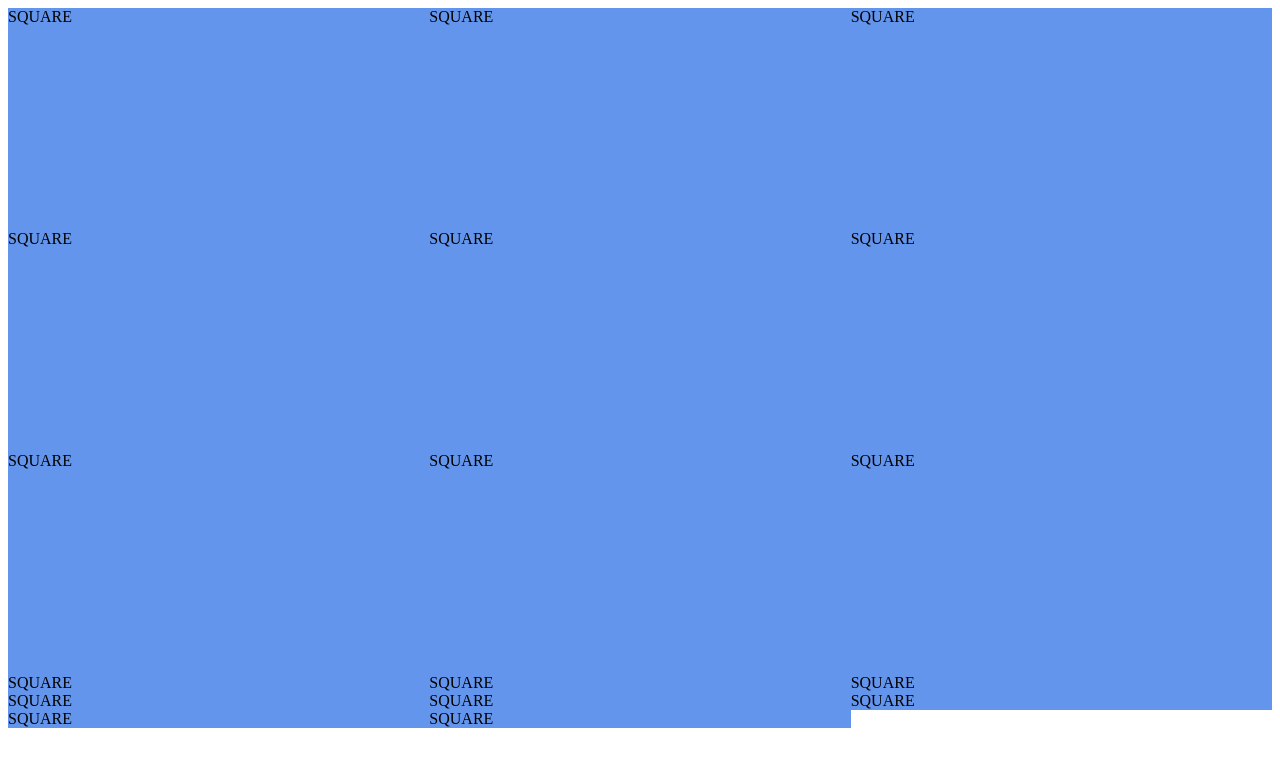
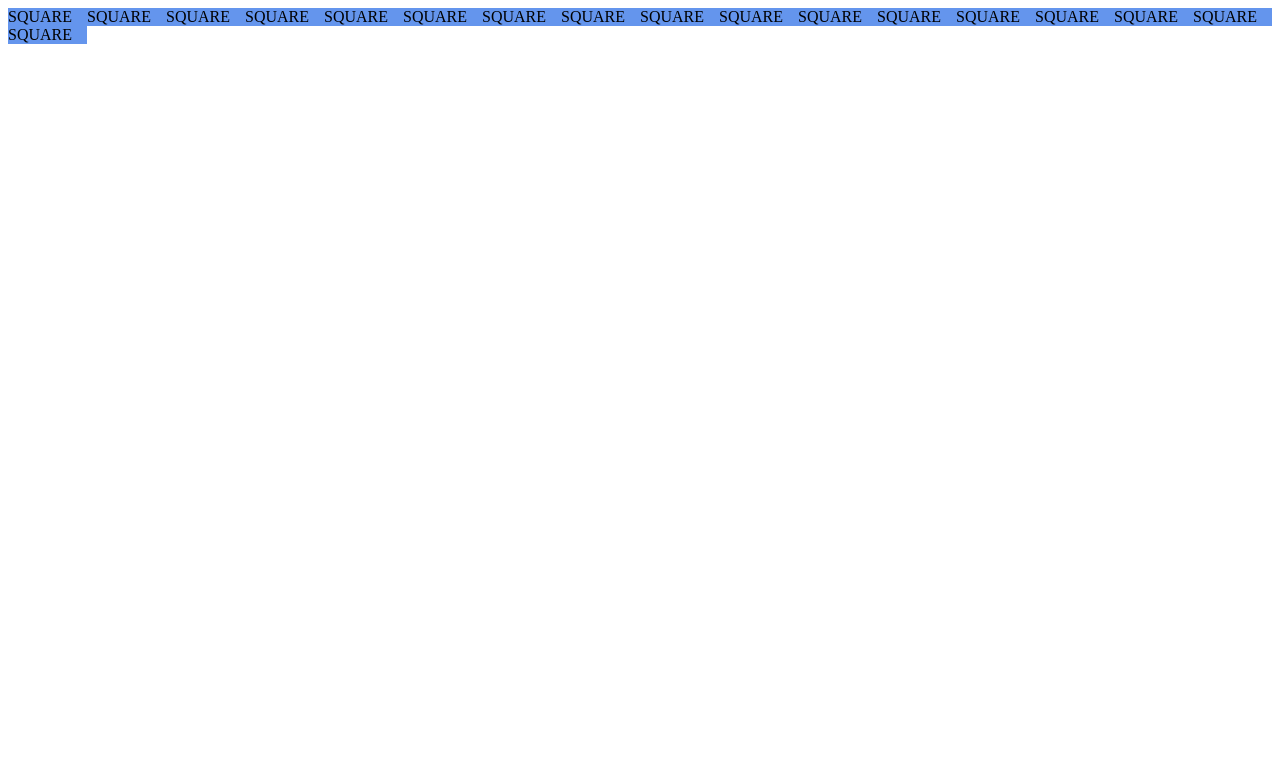
Before and after one commit to rusty-reebs/etch-a-sketch, a plain HTML site: page index.html in a window 1280 px wide. Drawn offline with Linux system fonts and the light colour scheme.

Commit message:
Used repeat in the grid-template-columns

```diff
--- a/style.css
+++ b/style.css
@@ -1,17 +1,17 @@
 
 .container {
-    height: 90vh;
-    margin 2rem;
+    /* height: 90vh;
+    margin 2rem; */
     display: grid;
-    grid-template-columns: 1fr 1fr 1fr;
-    grid-template-rows: 1fr 1fr 1fr;
+    grid-template-columns: repeat(16, 1fr);
+    /* grid-template-rows: repeat(16, 1fr); */
 
 }
 
 .square {
     background-color: cornflowerblue;
     border-color: black;
-    display: grid;
+    display: ;
 
 
 }
```
